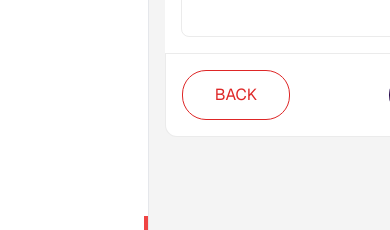
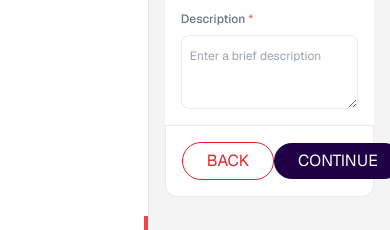
Before and after one commit to cargle-org/pays-client-v2, a Next.js app: page /dashboard/payments/create in a window 390 px wide. Shown: the part 560-790 px from the top of the page. Built offline with nearby package versions, Linux system fonts and the light colour scheme; no server answers.

Commit message:
fix: fixed responsiveness style for create payment

```diff
--- a/app/(dashboard)/dashboard/payments/create/page.tsx
+++ b/app/(dashboard)/dashboard/payments/create/page.tsx
@@ -77,7 +77,7 @@ const Page = () => {
 
   return (
     <>
-      <div className="flex flex-col gap-4 justify-start w-full mx-auto">
+      <div className="max-w-[1440px] flex flex-col gap-4 justify-start w-full mx-auto">
         {/* breadcumb */}
         <div className="flex items-center gap-2 font-geistsans font-normal text-[10px] text-brand-grayish">
           <Link
@@ -107,7 +107,7 @@ const Page = () => {
           className="flex gap-2 items-start justify-between"
         >
           {/* left */}
-          <div className="flex flex-col w-max lg:w-[50%]">
+          <div className="flex flex-col w-full">
             <div className="rounded-t-xl bg-brand-white p-4 flex flex-col gap-4 justify-start">
               <div className="flex flex-col gap-2 justify-start w-full">
                 <span className="font-bold font-geistsans text-3xl text-brand-dark">
@@ -126,7 +126,7 @@ const Page = () => {
                     id="title"
                     placeholder="Enter Payment Title"
                     onChange={onchangeHandler}
-                    className="w-[353px] h-[40px] px-2 py-[12px] border border-brand-grayish/15 rounded-lg text-brand-grayish bg-transparent outline-brand-main/40 font-geistsans font-normal text-xs"
+                    className="w-full sm:w-[353px] h-[40px] px-2 py-[12px] border border-brand-grayish/15 rounded-lg text-brand-grayish bg-transparent outline-brand-main/40 font-geistsans font-normal text-xs"
                   />
                 </div>
                 <div className="flex flex-col justify-start">
@@ -139,7 +139,7 @@ const Page = () => {
                     id="amount"
                     placeholder="Enter Amount"
                     onChange={onchangeHandler}
-                    className="w-[353px] h-[40px] px-2 py-[12px] border border-brand-grayish/15 rounded-lg text-brand-grayish bg-transparent outline-brand-main/40 font-geistsans font-normal text-xs"
+                    className="w-full sm:w-[353px] h-[40px] px-2 py-[12px] border border-brand-grayish/15 rounded-lg text-brand-grayish bg-transparent outline-brand-main/40 font-geistsans font-normal text-xs"
                   />
                 </div>
                 <div className="flex flex-col justify-start">
@@ -150,7 +150,7 @@ const Page = () => {
                     name="category"
                     id="category"
                     onChange={onchangeHandler}
-                    className="w-[353px] h-[40px] px-2 py-[12px] border border-brand-grayish/15 rounded-lg text-brand-grayish bg-transparent outline-brand-main/40 font-geistsans font-normal text-xs"
+                    className="w-full sm:w-[353px] h-[40px] px-2 py-[12px] border border-brand-grayish/15 rounded-lg text-brand-grayish bg-transparent outline-brand-main/40 font-geistsans font-normal text-xs"
                   >
                     <option value="">Select a category</option>
                     {paymentLinkCategories?.length > 0 &&
@@ -177,7 +177,7 @@ const Page = () => {
                     id="linkExpiry"
                     placeholder="Enter voucher expiry date"
                     onChange={onchangeHandler}
-                    className="w-[353px] h-[40px] px-2 py-[12px] border border-brand-grayish/15 rounded-lg text-brand-grayish bg-transparent outline-brand-main/40 font-geistsans font-normal text-xs"
+                    className="w-full sm:w-[353px] h-[40px] px-2 py-[12px] border border-brand-grayish/15 rounded-lg text-brand-grayish bg-transparent outline-brand-main/40 font-geistsans font-normal text-xs"
                   />
                 </div>
                 <div className="flex flex-col justify-start">
@@ -190,7 +190,7 @@ const Page = () => {
                     placeholder="Enter a brief description"
                     onChange={onchangeHandler}
                     rows={3}
-                    className="w-[353px] px-2 py-[12px] border border-brand-grayish/15 rounded-lg text-brand-grayish bg-transparent outline-brand-main/40 font-geistsans font-normal text-xs"
+                    className="w-full sm:w-[353px] px-2 py-[12px] border border-brand-grayish/15 rounded-lg text-brand-grayish bg-transparent outline-brand-main/40 font-geistsans font-normal text-xs"
                   ></textarea>
                 </div>
               </div>
@@ -199,7 +199,7 @@ const Page = () => {
             <div className="rounded-b-xl bg-brand-white p-4 flex justify-between items-center border border-brand-grayish/15">
               <Link
                 href={"/dashboard/vouchers"}
-                className="py-3 px-8 bg-transparent text-[#DE2626] border-[0.3px] border-[#DE2626] font-normal text-base w-max font-geistsans rounded-3xl uppercase cursor-pointer hover:bg-[#DE2626] hover:text-brand-white"
+                className="py-1.5 sm:p-3 px-6 sm:px-8 bg-transparent text-[#DE2626] border-[0.3px] border-[#DE2626] font-normal text-base w-max font-geistsans rounded-3xl uppercase cursor-pointer hover:bg-[#DE2626] hover:text-brand-white"
               >
                 Back
               </Link>
@@ -210,7 +210,7 @@ const Page = () => {
               ) : (
                 <button
                   type="submit"
-                  className="p-3 px-8 bg-brand-main text-brand-white font-normal text-base w-max font-geistsans rounded-3xl uppercase cursor-pointer hover:bg-brand-main/25"
+                  className="p-1.5 sm:p-3 px-6 sm:px-8 bg-brand-main text-brand-white font-normal text-base w-max font-geistsans rounded-3xl uppercase cursor-pointer hover:bg-brand-main/25"
                 >
                   Continue
                 </button>
```
